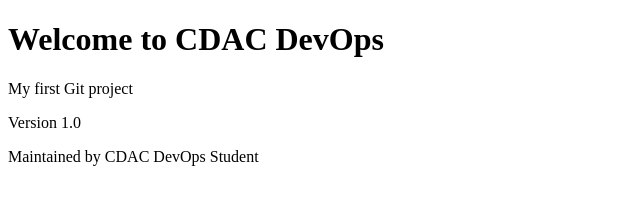
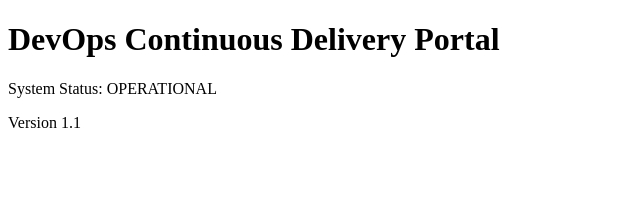
Before and after one commit to Aniket031103/day01-git-practice, a plain HTML site: page index.html in a window 1280 px wide. Shown: the whole page, without its empty margins (0-640 px from the left). Drawn offline with Linux system fonts and the light colour scheme.

Commit message:
Added system status indicator

```diff
--- a/index.html
+++ b/index.html
@@ -4,11 +4,8 @@
     <title>DevOps Portal</title>
 </head>
 <body>
-    <h1>Welcome to CDAC DevOps</h1>
-    <p>My first Git project</p>
-    <p>Version 1.0</p>
+    <h1>DevOps Continuous Delivery Portal</h1>
+    <p>System Status: OPERATIONAL</p>
+    <p>Version 1.1</p>
 </body>
 </html>
-<footer>
-    Maintained by CDAC DevOps Student
-</footer>
```
